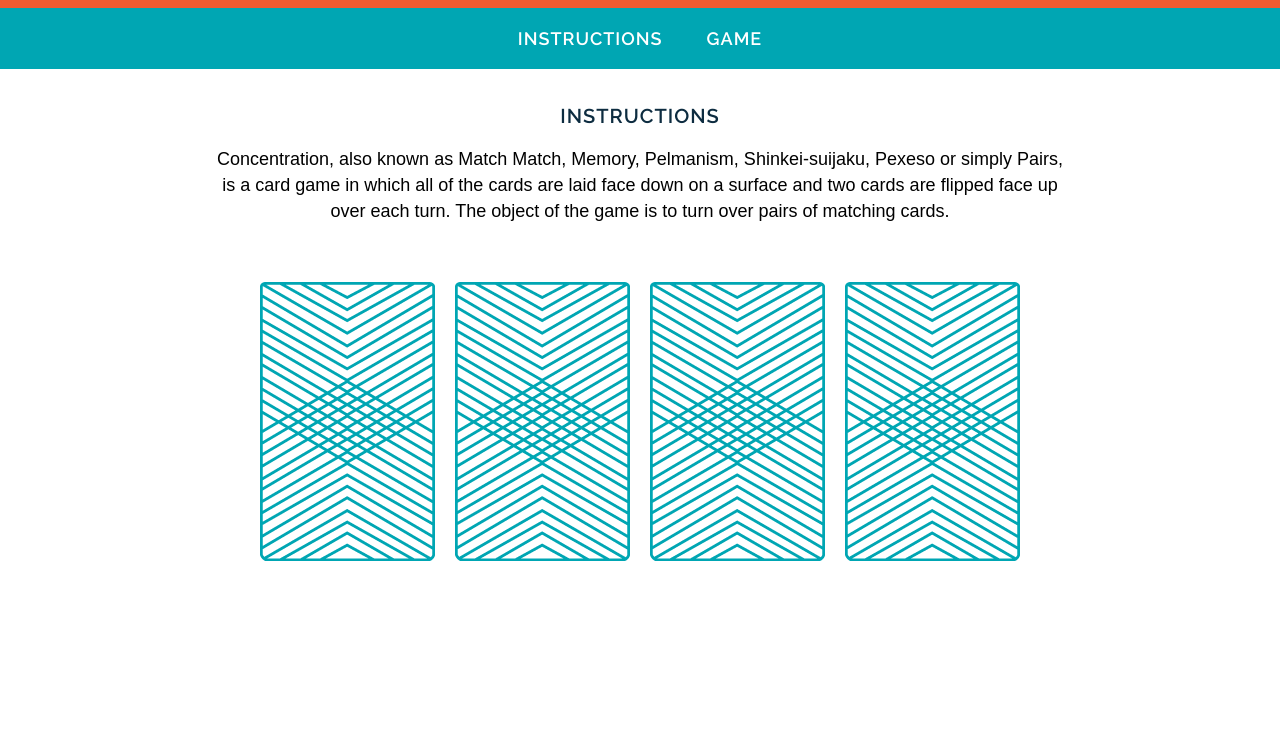
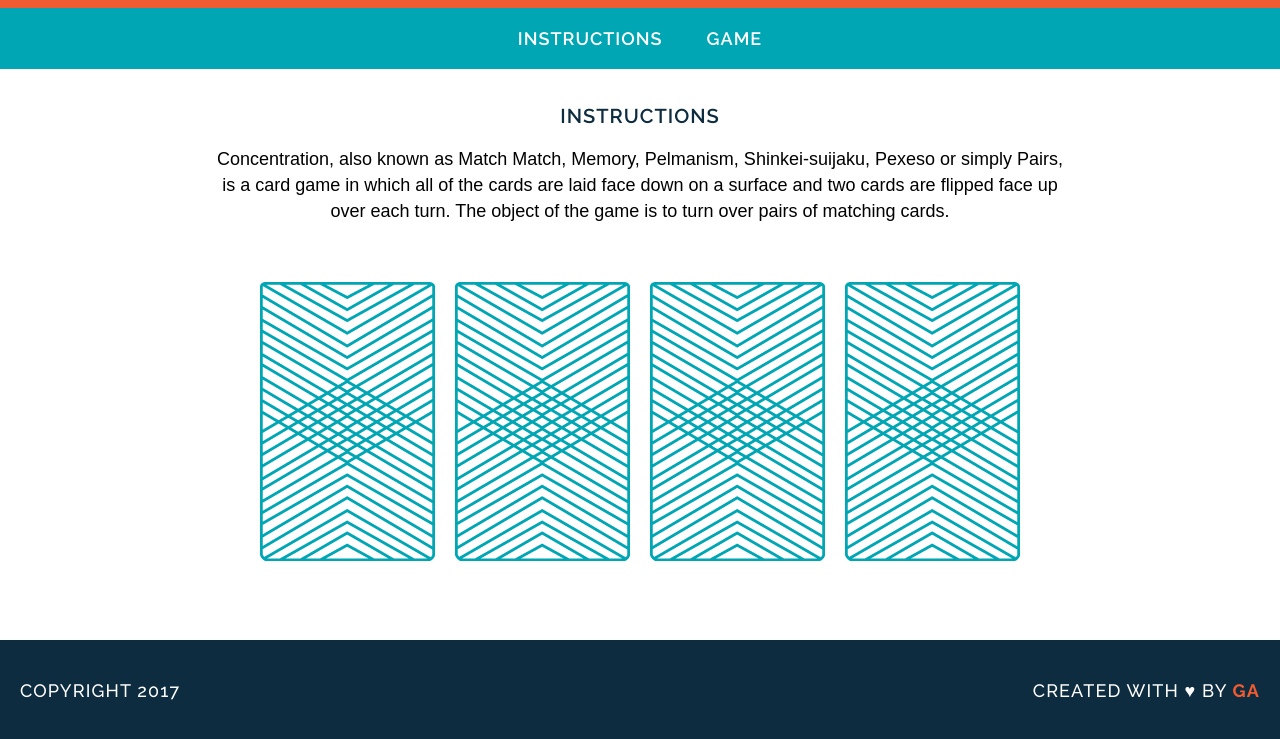
Before and after one commit to DeletedC/wdi-fundamentals-memorygame, a plain HTML site: page memory_game/index.html in a window 1280 px wide. Shown: the part 105-844 px from the top of the page. Before the commit the page ends 800 px from the top, so only its background shows below. Drawn offline with Linux system fonts and the light colour scheme; a web font is replaced by a local one.

Commit message:
Added footer info and styled it, styled links

```diff
--- a/memory_game/css/style.css
+++ b/memory_game/css/style.css
@@ -15,6 +15,11 @@ a {
 	font-size: 18px;
 	text-decoration: none;
 	margin: auto 20px;
+	border-bottom: 2px solid transparent;
+}
+
+a:hover {
+	border-bottom: 2px solid white;
 }
 
 h2 {
@@ -59,3 +64,37 @@ main {
 img {
 	margin: 40px 8px;
 }
+
+footer {
+	text-transform: uppercase;
+	padding: 20px;
+	background: #0D2C40;
+	color: white;
+	font-size: 14px;
+	letter-spacing: .08em;
+	font-weight: 500;
+}
+
+.copyright {
+	font-family: Raleway, sans-serif;
+	float: left;
+}
+
+.message {
+	font-family: Raleway, sans-serif;
+	float: right;
+}
+
+.clearfix:after {
+	visibility: hidden;
+	display: block;
+	content: " ";
+	clear: both;
+	height: 0;
+	font-size: 0;
+}
+
+.name {
+	color: #F15B31;
+	font-weight: 700;
+}
--- a/memory_game/index.html
+++ b/memory_game/index.html
@@ -28,5 +28,10 @@
 		</div>
 	</main>
 
+	<footer class="clearfix">
+		<p class="copyright">Copyright 2017</p>
+		<p class="message">Created with &hearts; by <span class="name">GA</span></p>
+	</footer>
+
 </body>
 </html>
```
